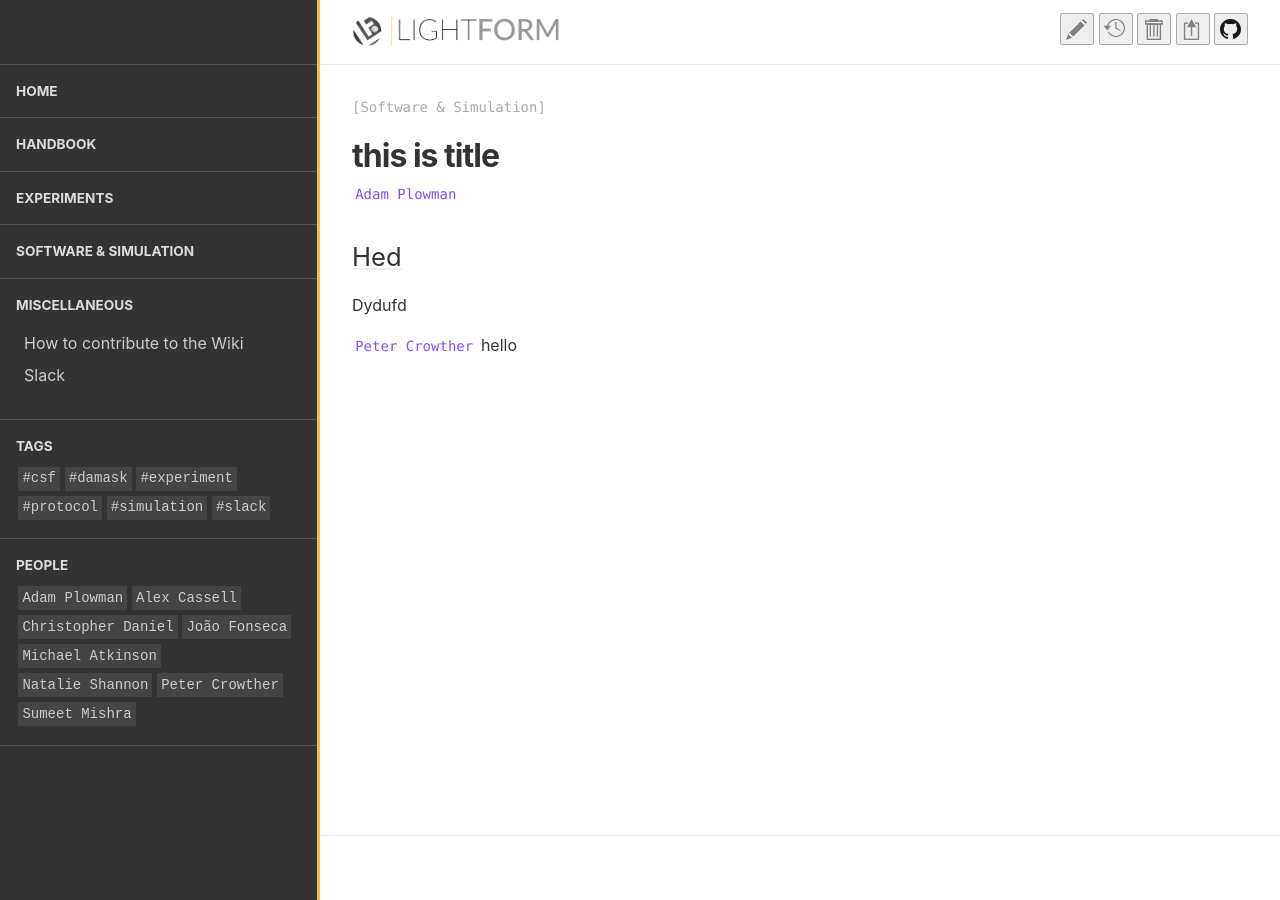
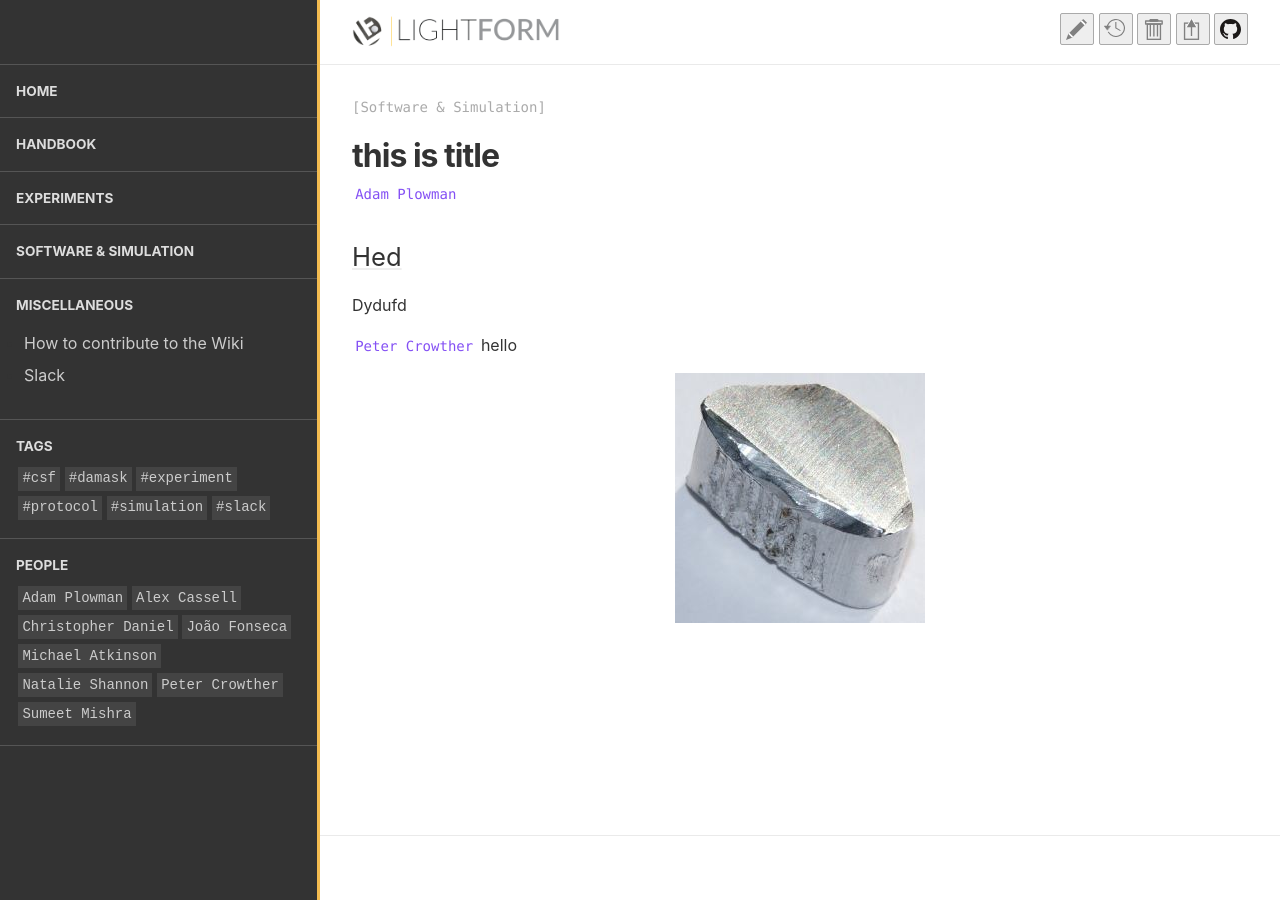
Before and after one commit to LightForm-group/wiki, a Jekyll site: the page built from collections/_software_and_simulation/Redscarf.md, in a window 1280 px wide. Built offline with Jekyll 4.4.1, drawn with Linux system fonts in a browser that asks for light colours.

Commit message:
Update Redscarf.md

```diff
--- a/collections/_software_and_simulation/Redscarf.md
+++ b/collections/_software_and_simulation/Redscarf.md
@@ -8,3 +8,5 @@ author: Adam Plowman
 Dydufd
 
 @PeterCrowther hello
+
+![](/wiki/assets/images/posts/aluminium_small.jpg)
```
